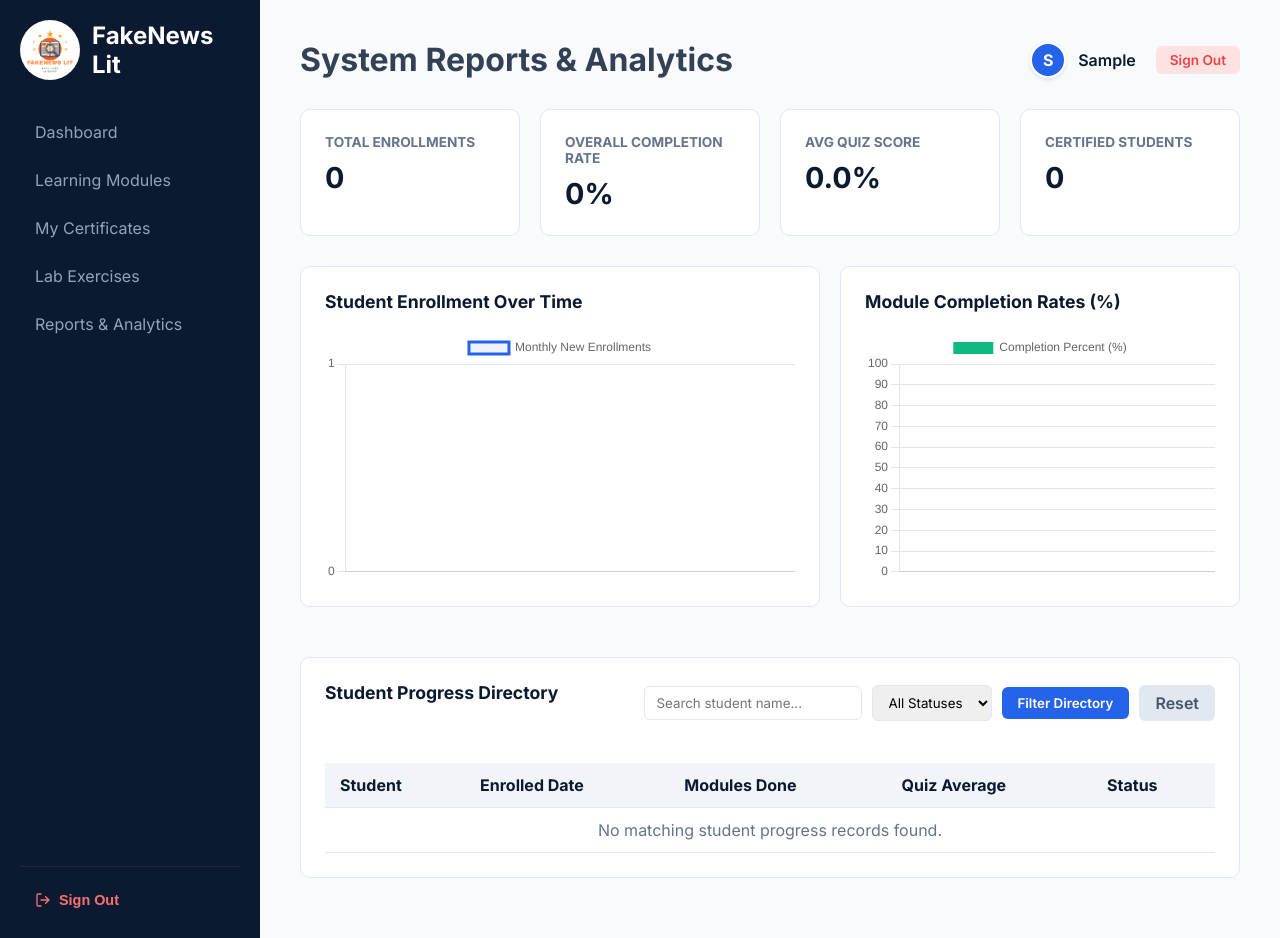
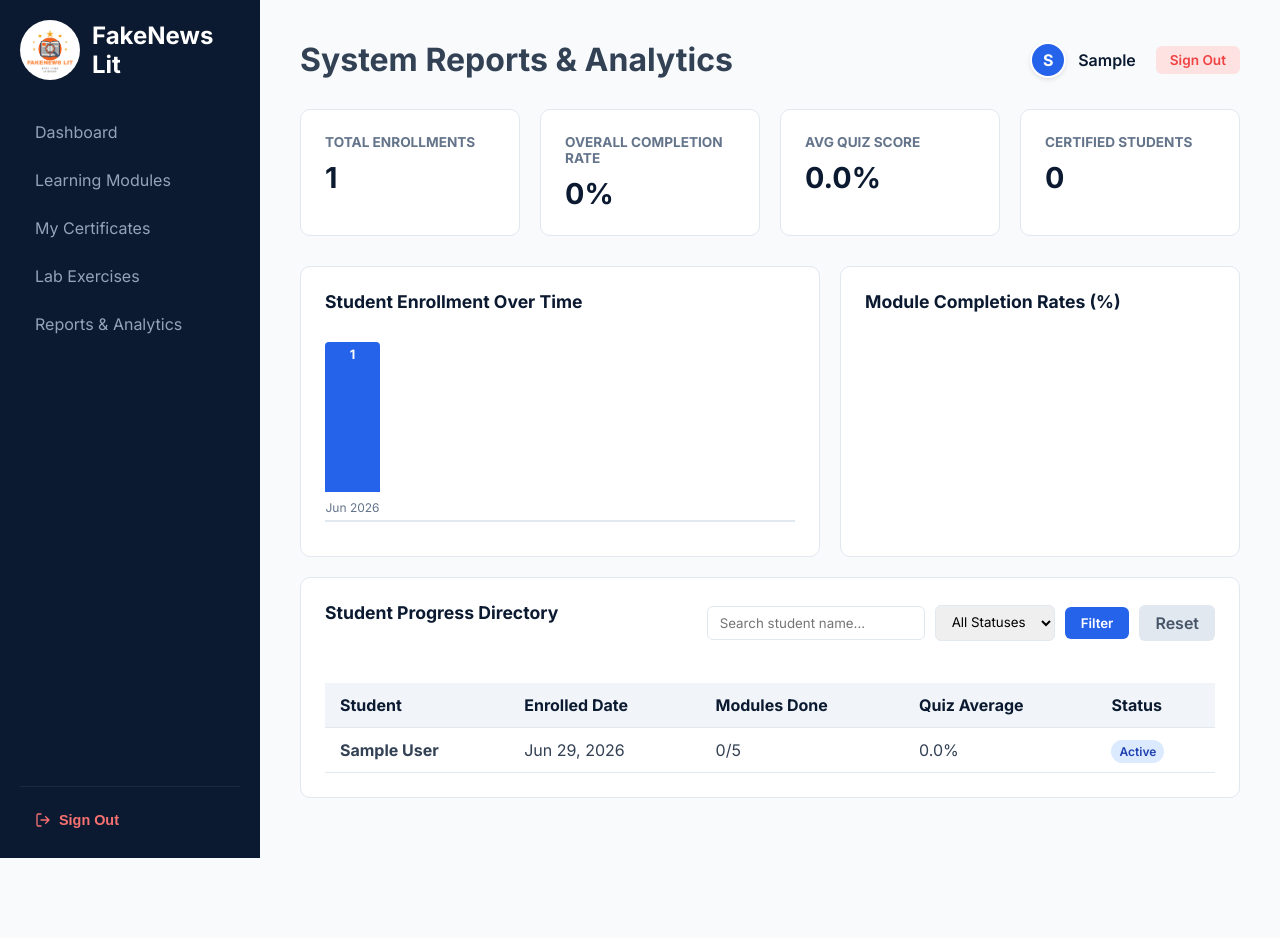
Before and after one commit to Otto-a/fakenews_lms, a Django app: page /analytics/ in a window 1280 px wide. After the commit the page ends 858 px from the top, so only its background shows below. Run offline with Django 5.2, Linux system fonts and the light colour scheme; the visitor is signed in with stand-in values (Sample User, id 1); data comes from the database, SQL or seed files in the repository; data that the repository does not hold is empty.

Commit message:
7/1/2026

```diff
--- a/core/templates/core/analytics.html
+++ b/core/templates/core/analytics.html
@@ -3,18 +3,7 @@
 {% block page_title %}System Reports & Analytics{% endblock %}
 
 {% block content %}
-<!-- Include Chart.js core library via CDN -->
-<script src="https://cdn.jsdelivr.net/npm/chart.js"></script>
-
-<!-- Defensive, highly secure config wrapper to pass Django template variables to main.js -->
-<div id="analyticsConfig"
-     data-months='{{ enrollment_months|safe }}'
-     data-counts='{{ enrollment_counts|safe }}'
-     data-labels='{{ module_labels|safe }}'
-     data-completions='{{ completion_counts|safe }}'
-     style="display: none;">
-</div>
-
+<!-- 1. Top Metrics Cards -->
 <div class="metric-grid">
     <div class="metric-card">
         <h3>Total Enrollments</h3>
@@ -34,25 +23,49 @@
     </div>
 </div>
 
-<div class="panel-row" style="margin-bottom: 30px;">
-    <!-- Line Chart Frame -->
-    <div class="panel">
-        <h2>Student Enrollment Over Time</h2>
-        <div style="height: 250px; position: relative;">
-            <canvas id="enrollmentChart"></canvas>
+<!-- 2. Dual Chart Row -->
+<div class="panel-row">
+
+    <!-- Chart 1: Enrollment Over Time (Responsive & Scalable) -->
+    <div class="panel" style="display: flex; flex-direction: column;">
+        <h2 style="margin-bottom: 10px;">Student Enrollment Over Time</h2>
+        <div style="width: 100%; overflow-x: auto; padding-bottom: 10px;">
+            <div style="display: flex; align-items: flex-end; gap: 15px; height: 200px; padding-top: 20px; border-bottom: 2px solid var(--border-color); min-width: max-content; padding-bottom: 5px;">
+                {% for item in enrollment_data %}
+                <div style="display: flex; flex-direction: column; align-items: center; justify-content: flex-end; width: 55px; height: 100%;">
+                    <div style="background-color: var(--brand-blue); width: 100%; height: {{ item.pct }}%; min-height: 20px; border-radius: 4px 4px 0 0; display: flex; justify-content: center; color: white; font-size: 0.8rem; font-weight: bold; padding-top: 5px;">
+                        {{ item.count }}
+                    </div>
+                    <span style="font-size: 0.75rem; color: #64748b; margin-top: 8px; white-space: nowrap;">{{ item.month }}</span>
+                </div>
+                {% empty %}
+                <p style="color: #64748b; width: 100%; text-align: center; align-self: center;">No enrollments recorded.</p>
+                {% endfor %}
+            </div>
         </div>
     </div>
 
-    <!-- Bar Chart Frame -->
+    <!-- Chart 2: Module Completion Rates -->
     <div class="panel">
         <h2>Module Completion Rates (%)</h2>
-        <div style="height: 250px; position: relative;">
-            <canvas id="completionChart"></canvas>
+        <div style="display: flex; flex-direction: column; gap: 18px;">
+            {% for item in completion_data %}
+            <div>
+                <div style="display: flex; justify-content: space-between; font-size: 0.85rem; font-weight: 600; margin-bottom: 5px;">
+                    <span>{{ item.code }}: {{ item.title }}</span>
+                    <span style="color: var(--brand-blue);">{{ item.pct }}%</span>
+                </div>
+                <div style="width: 100%; height: 10px; background-color: #f1f5f9; border-radius: 5px; overflow: hidden; border: 1px solid var(--border-color);">
+                    <div style="width: {{ item.pct }}%; height: 100%; background-color: var(--green-complete); border-radius: 5px;"></div>
+                </div>
+            </div>
+            {% endfor %}
         </div>
     </div>
+
 </div>
 
-<!-- Student Progress Directory -->
+<!-- 3. Student Progress Table -->
 <div class="panel">
     <div class="filter-bar">
         <h2>Student Progress Directory</h2>
@@ -66,10 +79,11 @@
                 <option value="certified" {% if filter_status == 'certified' %}selected{% endif %}>Certified</option>
             </select>
 
-            <button type="submit" class="btn btn-primary" style="padding: 8px 16px;">Filter Directory</button>
+            <button type="submit" class="btn btn-primary" style="padding: 8px 16px;">Filter</button>
             <a href="{% url 'analytics' %}" class="btn" style="background: #e2e8f0; color: #475569; padding: 8px 16px; text-decoration: none;">Reset</a>
         </form>
     </div>
+
     <div class="table-responsive">
         <table class="data-table">
             <thead>
@@ -86,7 +100,7 @@
                 <tr>
                     <td><strong>{{ record.student.get_full_name|default:record.student.username }}</strong></td>
                     <td>{{ record.student.date_joined|date:"M d, Y" }}</td>
-                    <td>{{ record.completed_count }}/6</td>
+                    <td>{{ record.completed_count }}/5</td>
                     <td>{{ record.avg_score }}%</td>
                     <td>
                         {% if record.status == 'Certified' %}
@@ -101,7 +115,7 @@
                     <td colspan="5" style="text-align: center; color: #64748b;">No matching student progress records found.</td>
                 </tr>
                 {% endfor %}
-        </tbody>
+            </tbody>
         </table>
     </div>
 </div>
--- a/core/templates/core/base.html
+++ b/core/templates/core/base.html
@@ -66,6 +66,5 @@
         </main>
     </div>
 
-    <script src="{% static 'js/main.js' %}"></script>
 </body>
 </html>
--- a/core/views.py
+++ b/core/views.py
@@ -5,11 +5,16 @@ from django.contrib.auth import login
 from django.contrib.auth.decorators import login_required
 from django.contrib.admin.views.decorators import staff_member_required
 from django.contrib.auth.models import User
-from django.db.models import Avg, Count
-from django.db.models.functions import TruncMonth
+from django.db.models import Avg
 
 from .forms import RegisterForm
-from .models import Module, Lesson, Progress, Question, QuizResult, Lab, RedFlag, LabResult, Certificate
+from .models import Module, Lesson, Progress, Question, QuizResult, Lab, LabResult, Certificate
+
+# Helper: One single place to check sequential module locking rules
+def is_unlocked(user, module):
+    if module.order == 1:
+        return True
+    return QuizResult.objects.filter(user=user, module__order=module.order - 1, passed=True).exists()
 
 def home(request):
     if request.user.is_authenticated:
@@ -22,8 +27,7 @@ def register_user(request):
     if request.method == "POST":
         form = RegisterForm(request.POST)
         if form.is_valid():
-            user = form.save()
-            login(request, user)
+            login(request, form.save())
             return redirect('dashboard')
     else:
         form = RegisterForm()
@@ -33,67 +37,50 @@ def register_user(request):
 def dashboard(request):
     user = request.user
     modules = Module.objects.all().order_by('order')
-
     learning_path = []
     completed_count = 0
 
     for m in modules:
-        total_lessons = m.lessons.count()
-        completed_lessons = Progress.objects.filter(user=user, lesson__module=m, completed=True).count()
-        progress_pct = int((completed_lessons / total_lessons) * 100) if total_lessons > 0 else 0
+        total = m.lessons.count()
+        done = Progress.objects.filter(user=user, lesson__module=m, completed=True).count()
+        progress_pct = int((done / total) * 100) if total > 0 else 0
 
         passed_quiz = QuizResult.objects.filter(user=user, module=m, passed=True).exists()
+        unlocked = is_unlocked(user, m)
 
-        if m.order == 1:
-            prev_passed = True
-        else:
-            prev_module = Module.objects.filter(order=m.order - 1).first()
-            prev_passed = QuizResult.objects.filter(user=user, module=prev_module, passed=True).exists() if prev_module else False
-
-        if not prev_passed:
-            status = 'locked'
-        elif passed_quiz:
-            status = 'completed'
-            completed_count += 1
-            progress_pct = 100
-        else:
+        status = 'locked'
+        if passed_quiz:
+            status, completed_count, progress_pct = 'completed', completed_count + 1, 100
+        elif unlocked:
             status = 'active'
 
         learning_path.append({'module': m, 'status': status, 'progress': progress_pct})
 
-    # SIMPLIFIED: Using database aggregation (Avg) instead of Python loops
     quiz_avg = QuizResult.objects.filter(user=user).aggregate(Avg('score_percentage'))['score_percentage__avg'] or 0.0
+    lab_results = LabResult.objects.filter(user=user)
+    lab_total = sum(r.score_percentage for r in lab_results)
+    lab_avg = (lab_total / len(lab_results)) if len(lab_results) > 0 else 0.0
 
     return render(request, 'core/dashboard.html', {
         'enrolled_count': modules.count(),
         'completed_count': completed_count,
-        'quiz_avg': round(quiz_avg, 1),
+        'quiz_avg': round(quiz_avg, 1), 'lab_avg': round(lab_avg, 1),
         'learning_path': learning_path,
     })
 
 @login_required
 def module_list(request):
-    user = request.user
-    modules = Module.objects.all().order_by('order')
     modules_data = []
-
-    for m in modules:
-        if m.order == 1:
-            is_unlocked = True
-        else:
-            prev_m = Module.objects.filter(order=m.order - 1).first()
-            is_unlocked = QuizResult.objects.filter(user=user, module=prev_m, passed=True).exists() if prev_m else False
-
-        completed = QuizResult.objects.filter(user=user, module=m, passed=True).exists()
-
+    for m in Module.objects.all().order_by('order'):
+        unlocked = is_unlocked(request.user, m)
+        completed = QuizResult.objects.filter(user=request.user, module=m, passed=True).exists()
         modules_data.append({
             'module': m,
             'lessons_count': m.lessons.count(),
-            'is_unlocked': is_unlocked,
+            'is_unlocked': unlocked,
             'completed': completed,
-            'in_progress': is_unlocked and not completed
+            'in_progress': unlocked and not completed
         })
-
     return render(request, 'core/modules.html', {'modules_data': modules_data})
 
 @login_required
@@ -102,10 +89,8 @@ def lesson_detail(request, lesson_id):
     lesson = get_object_or_404(Lesson, id=lesson_id)
     module = lesson.module
 
-    if module.order > 1:
-        prev_m = Module.objects.filter(order=module.order - 1).first()
-        if not (prev_m and QuizResult.objects.filter(user=user, module=prev_m, passed=True).exists()):
-            return redirect('module_list')
+    if not is_unlocked(user, module):
+        return redirect('module_list')
 
     Progress.objects.get_or_create(user=user, lesson=lesson, defaults={'completed': True})
 
@@ -115,7 +100,6 @@ def lesson_detail(request, lesson_id):
         completed = Progress.objects.filter(user=user, lesson=l, completed=True).exists()
         lessons_data.append({'lesson': l, 'completed': completed, 'active': l.id == lesson.id})
 
-    # SIMPLIFIED: Dynamic calculations directly in context
     completed_count = Progress.objects.filter(user=user, lesson__module=module, completed=True).count()
 
     return render(request, 'core/lesson_detail.html', {
@@ -140,13 +124,11 @@ def quiz_detail(request, module_id):
     submission = QuizResult.objects.filter(user=user, module=module).order_by('-submitted_at').first()
 
     if request.method == "POST" and not submission:
-        # SIMPLIFIED: Using list comprehension for counting scores
         correct_count = sum(1 for q in questions if request.POST.get(f"question_{q.id}") == q.correct_option)
         score = (correct_count / questions.count()) * 100 if questions.exists() else 0
 
         QuizResult.objects.create(user=user, module=module, score_percentage=score, passed=(score >= 80.0))
 
-        # Check if all modules are completed to generate certificate
         if not Module.objects.exclude(quizresult__user=user, quizresult__passed=True).exists():
             Certificate.objects.get_or_create(user=user)
 
@@ -168,25 +150,20 @@ def lab_exercise(request, module_id):
     user = request.user
     module = get_object_or_404(Module, id=module_id)
     lab = get_object_or_404(Lab, module=module)
-    red_flags = lab.red_flags.all()
+    clues = lab.red_flags.all()
     submission = LabResult.objects.filter(user=user, lab=lab).first()
 
     if request.method == "POST" and not submission:
-        selected_ids = [int(x) for x in request.POST.getlist('flags')]
-        true_flags = red_flags.filter(is_true_red_flag=True)
-        matched = sum(1 for f in true_flags if f.id in selected_ids)
-        score = (matched / true_flags.count()) * 100 if true_flags.exists() else 0
+        user_choices = [int(x) for x in request.POST.getlist('flags')]
+        correct_clues = clues.filter(is_true_red_flag=True)
+        correct_count = sum(1 for c in correct_clues if c.id in user_choices)
+        score = (correct_count / correct_clues.count()) * 100 if correct_clues.exists() else 0
 
-        sub = LabResult.objects.create(user=user, lab=lab, score_percentage=score)
-        sub.selected_flags.set(selected_ids)
+        new_result = LabResult.objects.create(user=user, lab=lab, score_percentage=score)
+        new_result.selected_flags.set(user_choices)
         return redirect('lab_exercise', module_id=module.id)
 
-    return render(request, 'core/lab_exercise.html', {
-        'lab': lab,
-        'red_flags': red_flags,
-        'submission': submission,
-        'module': module
-    })
+    return render(request, 'core/lab_exercise.html', {'lab': lab, 'clues': clues, 'submission': submission, 'module': module})
 
 @login_required
 def certificates_view(request):
@@ -197,29 +174,48 @@ def certificates_view(request):
 
 @staff_member_required(login_url='dashboard')
 def analytics_view(request):
-    students = User.objects.filter(is_staff=False).order_by('date_joined')
-    total_active_students = students.count()
+    students = User.objects.all().order_by('date_joined')
+    total_students = len(students)
 
-    # Chart 1: Enrollments over time (using clean database annotations)
-    enroll_data = students.annotate(month=TruncMonth('date_joined')).values('month').annotate(count=Count('id')).order_by('month')
-    enrollment_months = [item['month'].strftime('%B %Y') if item['month'] else "Unknown" for item in enroll_data]
-    enrollment_counts = [item['count'] for item in enroll_data]
+    #  enrollment over Time (vertical Bar Chart)
+    month_counts = {}
+    for s in students:
+        month_name = s.date_joined.strftime('%b %Y') if s.date_joined else "Unknown"
+        month_counts[month_name] = month_counts.get(month_name, 0) + 1
 
-    # Chart 2: Completion Rates per Module
-    modules = Module.objects.all()
-    module_labels = [m.code for m in modules]
-    completion_counts = []
+    max_enrollment = max(month_counts.values()) if month_counts else 1
+    enrollment_data = []
+    for k, v in month_counts.items():
+        #  percentage height for CSS
+        pct = int((v / max_enrollment) * 100)
+        enrollment_data.append({'month': k, 'count': v, 'pct': pct})
+
+    # module Completion Rates (Horizontal Bar Chart)
+    modules = Module.objects.all().order_by('order')
+    completion_data = []
     total_completions = 0
 
     for m in modules:
-        completions = QuizResult.objects.filter(module=m, passed=True).values('user').distinct().count()
+        passed_results = QuizResult.objects.filter(module=m, passed=True)
+        unique_students_who_passed = []
+        for result in passed_results:
+            if result.user_id not in unique_students_who_passed:
+                unique_students_who_passed.append(result.user_id)
+
+        completions = len(unique_students_who_passed)
         total_completions += completions
-        completion_counts.append(int((completions / total_active_students) * 100) if total_active_students > 0 else 0)
 
-    # General completion math
-    global_completion_rate = int((total_completions / (total_active_students * modules.count())) * 100) if total_active_students > 0 and modules.exists() else 0
+        pct = int((completions / total_students) * 100) if total_students > 0 else 0
+        completion_data.append({'code': m.code, 'title': m.title, 'pct': pct})
 
-    # Student Filter Table
+    # general completion rate
+    total_modules_count = len(modules)
+    if total_students > 0 and total_modules_count > 0:
+        global_completion_rate = int((total_completions / (total_students * total_modules_count)) * 100)
+    else:
+        global_completion_rate = 0
+
+    # student filter Table
     filter_status = request.GET.get('status', 'all')
     search_query = request.GET.get('q', '').lower()
     students_data = []
@@ -229,36 +225,34 @@ def analytics_view(request):
             continue
 
         status = 'Certified' if Certificate.objects.filter(user=s).exists() else 'Active'
-        if filter_status == 'certified' and status != 'Certified':
-            continue
-        elif filter_status == 'active' and status != 'Active':
+        if (filter_status == 'certified' and status != 'Certified') or (filter_status == 'active' and status != 'Active'):
             continue
 
-        # SIMPLIFIED: Using Avg aggregate directly in database
-        avg_score = QuizResult.objects.filter(user=s).aggregate(Avg('score_percentage'))['score_percentage__avg'] or 0.0
-        completed = QuizResult.objects.filter(user=s, passed=True).count()
+        results = QuizResult.objects.filter(user=s)
+        total_score = sum(r.score_percentage for r in results)
+        avg_score = (total_score / len(results)) if len(results) > 0 else 0.0
 
         students_data.append({
             'student': s,
-            'completed_count': completed,
+            'completed_count': results.filter(passed=True).count(),
             'avg_score': round(avg_score, 1),
             'status': status
         })
 
-    # Fallback to top 5 if no active filters
     students_list = students_data[:5] if not search_query and filter_status == 'all' else students_data
-    global_quiz_avg = QuizResult.objects.all().aggregate(Avg('score_percentage'))['score_percentage__avg'] or 0.0
+
+    all_results = QuizResult.objects.all()
+    global_score_sum = sum(r.score_percentage for r in all_results)
+    global_quiz_avg = (global_score_sum / len(all_results)) if len(all_results) > 0 else 0.0
 
     return render(request, 'core/analytics.html', {
-        'total_enrollments': total_active_students,
+        'total_enrollments': total_students,
         'global_completion_rate': global_completion_rate,
         'global_quiz_avg': round(global_quiz_avg, 1),
         'certified_students_count': Certificate.objects.count(),
         'students_data': students_list,
-        'enrollment_months': json.dumps(enrollment_months),
-        'enrollment_counts': json.dumps(enrollment_counts),
-        'module_labels': json.dumps(module_labels),
-        'completion_counts': json.dumps(completion_counts),
+        'enrollment_data': enrollment_data,
+        'completion_data': completion_data,
         'filter_status': filter_status,
         'search_query': search_query,
     })
--- a/static/css/style.css
+++ b/static/css/style.css
@@ -105,25 +105,26 @@ main {
     display: grid; grid-template-columns: repeat(4, 1fr); gap: 20px; margin-bottom: 30px;
 }
 
-.metric-card {
+.metric-card, .panel, .checklist-panel {
     background: white; padding: 24px; border-radius: 10px; border: 1px solid var(--border-color);
 }
+.panel { margin-bottom: 20px; }
+.panel h2 { font-size: 1.1rem; margin-bottom: 20px; color: var(--navy-dark); }
+
 .metric-card h3 { font-size: 0.85rem; text-transform: uppercase; color: #64748b; margin-bottom: 10px; }
 .metric-card .value { font-size: 1.8rem; font-weight: 700; color: var(--navy-dark); }
 
 .panel-row { display: grid; grid-template-columns: 1.3fr 1fr; gap: 20px; }
-.panel { background: white; padding: 24px; border-radius: 10px; border: 1px solid var(--border-color); margin-bottom: 20px; }
-.panel h2 { font-size: 1.1rem; margin-bottom: 20px; color: var(--navy-dark); }
 
 /* List Groups & Progress */
 .module-list-group { display: flex; flex-direction: column; gap: 15px; }
 .module-item { display: flex; justify-content: space-between; align-items: center; padding: 15px; border-radius: 8px; border: 1px solid var(--border-color); }
 .progress-bar { width: 100%; height: 8px; background: #e2e8f0; border-radius: 4px; overflow: hidden; margin-top: 5px; }
-.progress-fill { height: 100%; background: var(--brand-blue); }
+.progress-fill { height: 100%; background: var(--brand-blue); max-width: 100%; }
 .progress-fill.completed { background: var(--green-complete); }
 
 /* Buttons */
-.btn { display: inline-flex; align-items: center; justify-content: center; gap: 8px; padding: 10px 20px; border-radius: 6px; text-decoration: none; font-weight: 600; text-align: center; border: none; cursor: pointer; font-family: 'Inter', sans-serif; transition: opacity 0.2s;}
+.btn { display: inline-flex; align-items: center; justify-content: center; gap: 8px; padding: 10px 20px; border-radius: 6px; text-decoration: none; font-weight: 600; text-align: center; border: none; cursor: pointer; font-family: inherit; transition: opacity 0.2s;}
 .btn:hover { opacity: 0.9; }
 .btn-primary { background-color: var(--brand-blue); color: white; }
 .btn-accent { background-color: var(--brand-accent); color: white; }
--- a/static/js/main.js
+++ /dev/null
@@ -1,66 +0,0 @@
-// static/js/main.js
-
-document.addEventListener('DOMContentLoaded', function() {
-    const configEl = document.getElementById('analyticsConfig');
-
-    if (configEl) {
-        // Read data safely from HTML data attributes
-        const months = JSON.parse(configEl.getAttribute('data-months') || '[]');
-        const counts = JSON.parse(configEl.getAttribute('data-counts') || '[]');
-        const labels = JSON.parse(configEl.getAttribute('data-labels') || '[]');
-        const completions = JSON.parse(configEl.getAttribute('data-completions') || '[]');
-
-        // Initialize Enrollment over Time (Line Chart)
-        const enrollmentCtx = document.getElementById('enrollmentChart').getContext('2d');
-        new Chart(enrollmentCtx, {
-            type: 'line',
-            data: {
-                labels: months,
-                datasets: [{
-                    label: 'Monthly New Enrollments',
-                    data: counts,
-                    borderColor: '#2563eb',
-                    backgroundColor: 'rgba(37, 99, 235, 0.08)',
-                    borderWidth: 3,
-                    fill: true,
-                    tension: 0.4
-                }]
-            },
-            options: {
-                responsive: true,
-                maintainAspectRatio: false,
-                scales: {
-                    y: {
-                        beginAtZero: true,
-                        ticks: { stepSize: 1 }
-                    }
-                }
-            }
-        });
-
-        // Initialize Module Quiz Completion Rates (Bar Chart)
-        const completionCtx = document.getElementById('completionChart').getContext('2d');
-        new Chart(completionCtx, {
-            type: 'bar',
-            data: {
-                labels: labels,
-                datasets: [{
-                    label: 'Completion Percent (%)',
-                    data: completions,
-                    backgroundColor: '#10b981',
-                    borderRadius: 4
-                }]
-            },
-            options: {
-                responsive: true,
-                maintainAspectRatio: false,
-                scales: {
-                    y: {
-                        max: 100,
-                        beginAtZero: true
-                    }
-                }
-            }
-        });
-    }
-});
```
Also changed, not shown: other parts of static/css/style.css (+13 -21 lines), core/templates/core/certificates.html (+15 -10 lines), core/templates/core/dashboard.html (+6 -2 lines), core/templates/core/lab_exercise.html (+36 -7 lines), core/templates/core/lesson_detail.html (+5 -2 lines), core/templates/core/quiz_detail.html (+15 -5 lines), seed_students.py (added, +83 -0 lines).
